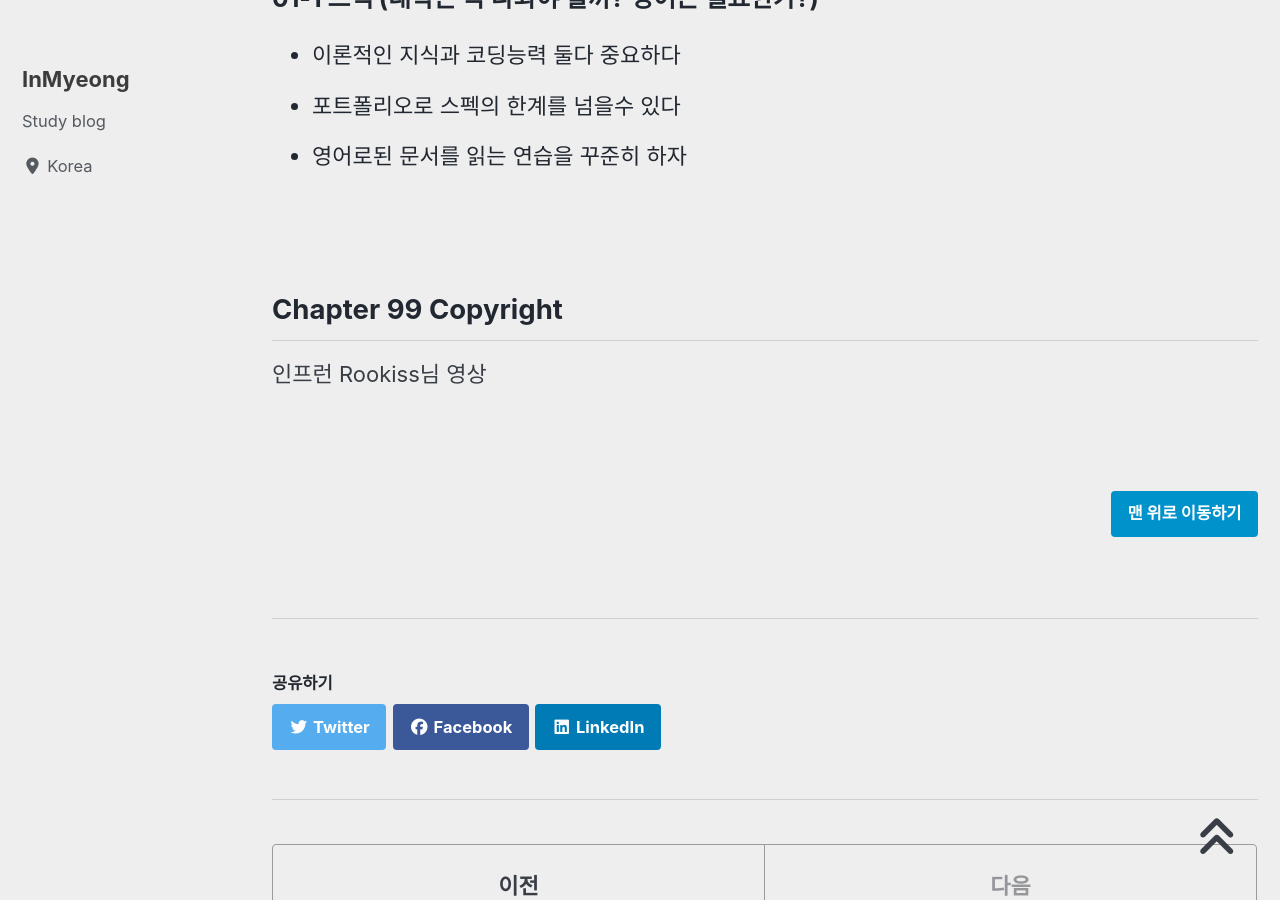
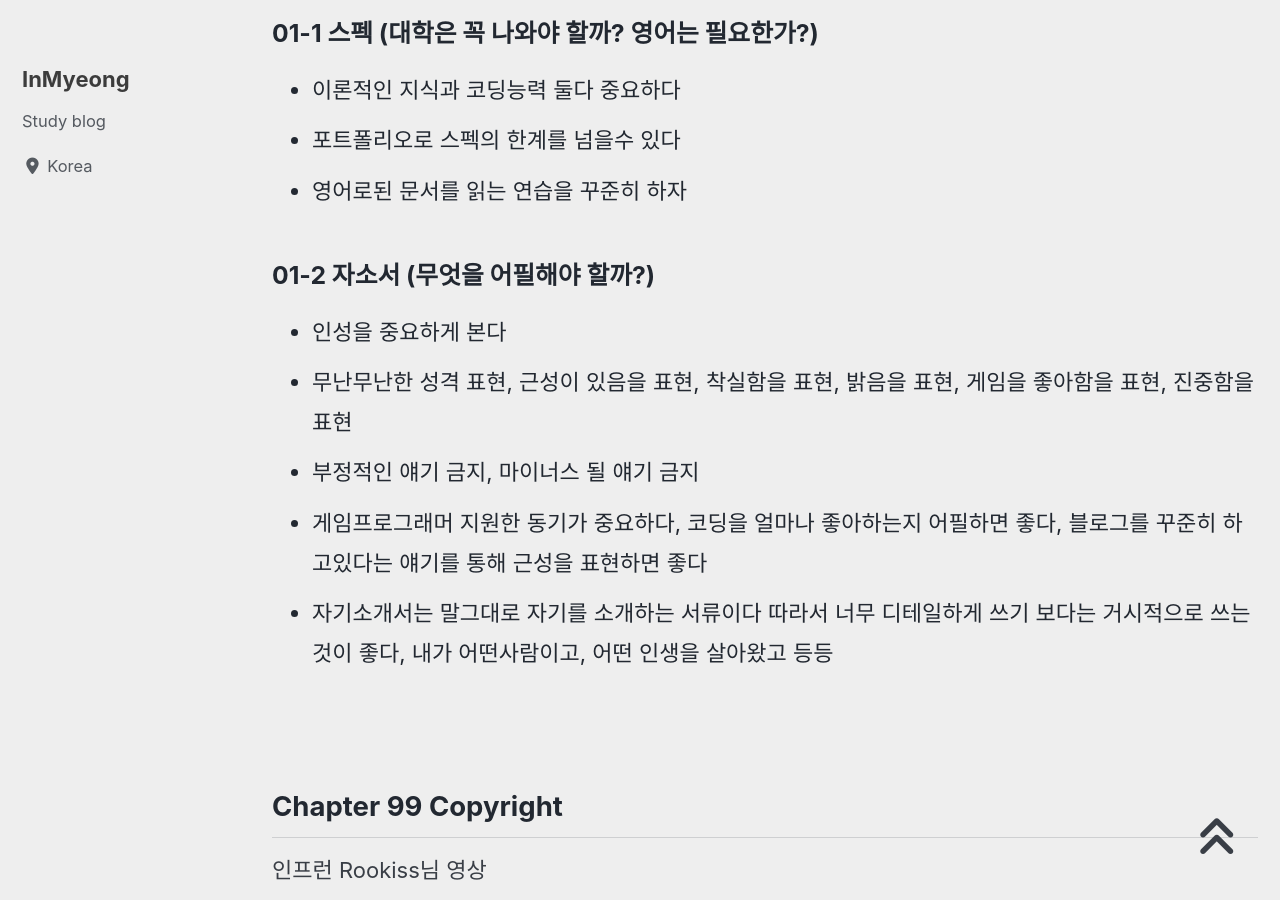
Before and after one commit to devMyeong/devMyeong.github.io, a Jekyll site: the page built from _posts/liberalArts/development/2021-08-06-Rookiss-guide.md, in a window 1280 px wide and 900 px high, scrolled down 2328 px. Built offline with Jekyll 4.4.1, drawn with Linux system fonts in a browser that asks for light colours; cached includes are drawn as plain includes; nearby versions of some CDN libraries; some web fonts are replaced; comment, search, counter and statistics services are not loaded; some of the changed text lies outside the part shown.

Commit message:
update guide chapter 01-2

```diff
--- a/_posts/liberalArts/development/2021-08-06-Rookiss-guide.md
+++ b/_posts/liberalArts/development/2021-08-06-Rookiss-guide.md
@@ -54,6 +54,13 @@ last_modified_at: 2021-08-06
 - 포트폴리오로 스펙의 한계를 넘을수 있다
 - 영어로된 문서를 읽는 연습을 꾸준히 하자
 
+### 01-2 자소서 (무엇을 어필해야 할까?)
+- 인성을 중요하게 본다
+- 무난무난한 성격 표현, 근성이 있음을 표현, 착실함을 표현, 밝음을 표현, 게임을 좋아함을 표현, 진중함을 표현
+- 부정적인 얘기 금지, 마이너스 될 얘기 금지
+- 게임프로그래머 지원한 동기가 중요하다, 코딩을 얼마나 좋아하는지 어필하면 좋다, 블로그를 꾸준히 하고있다는 얘기를 통해 근성을 표현하면 좋다
+- 자기소개서는 말그대로 자기를 소개하는 서류이다 따라서 너무 디테일하게 쓰기 보다는 거시적으로 쓰는것이 좋다, 내가 어떤사람이고, 어떤 인생을 살아왔고 등등
+
 <br>
 
 ## Chapter 99 Copyright
```
